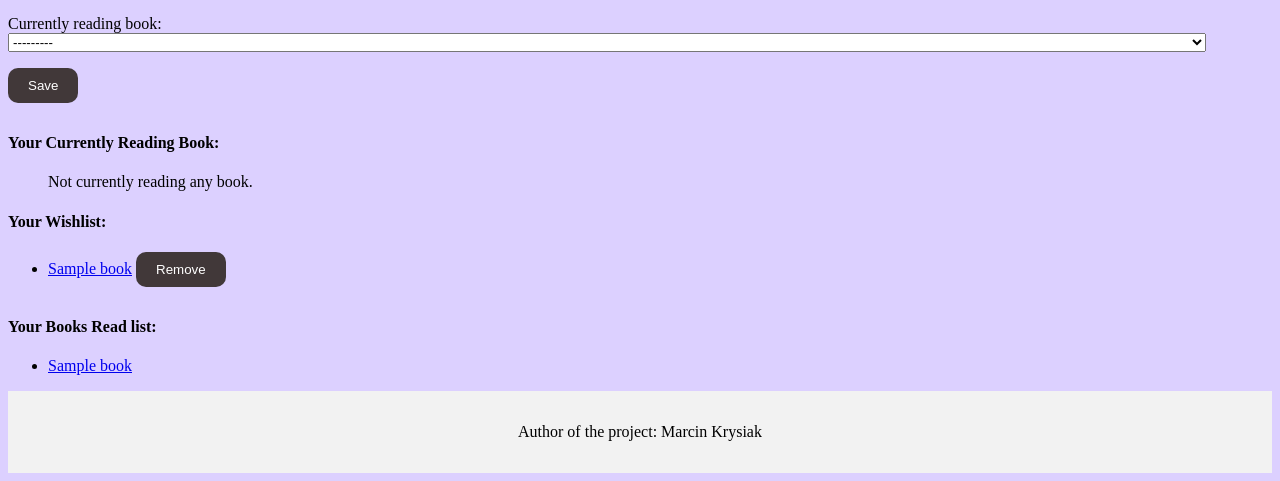
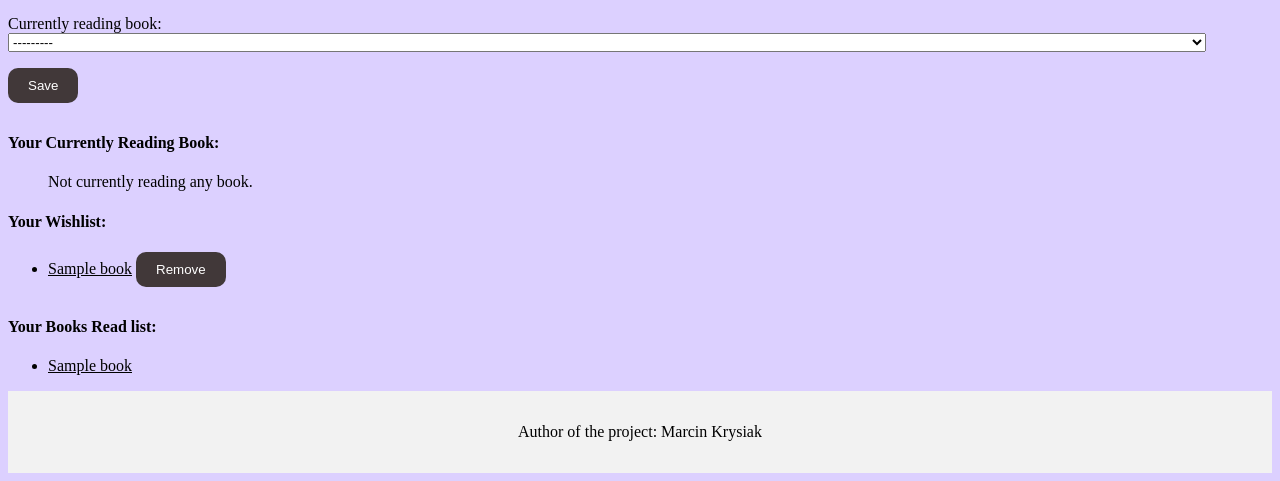
Before and after one commit to marcin-design/Bookstore-Community, a Django app: template bookstore_app/templates/bookstore_app/user_profile.html in a window 1280 px wide. Shown: the part 653-1134 px from the top of the page. Run offline with Django 4.2, Linux system fonts and the light colour scheme; data comes from the database, SQL or seed files in the repository; tables that the repository leaves empty hold one stand-in row (values such as "Sample post"); the template is opened without the code that fills it: values that come from a table or form of the project are taken from there, most other values are stand-ins (such as "Sample title", 1, 10 or a date in 2020); some libraries are stand-ins or nearby versions.

Commit message:
hyperlinks color changed to black

```diff
--- a/bookstore_app/templates/bookstore_app/books_read.html
+++ b/bookstore_app/templates/bookstore_app/books_read.html
@@ -19,7 +19,7 @@
 <ul>
     {% for book in books_in_list %}
     <li>
-        <a href="{% url 'book_details' book.id %}">{{ book.title }}</a>
+        <a href="{% url 'book_details' book.id %}" style="color: black">{{ book.title }}</a>
     </li>
     {% empty %}
         <li>Your list is empty.</li>
--- a/bookstore_app/templates/bookstore_app/friends_list.html
+++ b/bookstore_app/templates/bookstore_app/friends_list.html
@@ -22,7 +22,7 @@
     <ul>
     {% for friend in friends %}
         <li>
-        <a href="{% url 'other_user_profile' friend.user.id %}">{{ friend.user.username }}</a>
+        <a href="{% url 'other_user_profile' friend.user.id %}" style="color: black">{{ friend.user.username }}</a>
       </li>
       </li>
         <form method="post" name="buttons" action="{% url 'remove_friend' friend.id %}">
--- a/bookstore_app/templates/bookstore_app/main.html
+++ b/bookstore_app/templates/bookstore_app/main.html
@@ -12,6 +12,7 @@
         h1 {
             text-align: center;
         }
+
     </style>
 </head>
 <body>
@@ -19,7 +20,7 @@
     <ul>
     {% for book in books %}
         <li>
-            <h3><a href="{% url 'book_details' book.id %}">{{ book.title }}</a></h3>
+            <h3><a href="{% url 'book_details' book.id %}" style="color: black">{{ book.title }}</a></h3>
             <p><strong>Author:</strong> {{ book.author }}</p>
             {% if book.thumbnail %}
                 <img src="{{ book.thumbnail }}" alt="Book Cover">
--- a/bookstore_app/templates/bookstore_app/search_for_book.html
+++ b/bookstore_app/templates/bookstore_app/search_for_book.html
@@ -5,7 +5,7 @@
     <ul>
     {% for book in books %}
         <li>
-            <h3><a href="{% url 'book_details' book.id %}">{{ book.title }}</a></h3>
+            <h3><a href="{% url 'book_details' book.id %}" style="color: black">{{ book.title }}</a></h3>
             <p><strong>Author:</strong> {{ book.author }}</p>
             {% if book.thumbnail %}
                 <img src="{{ book.thumbnail }}" alt="Book Cover">
--- a/bookstore_app/templates/bookstore_app/user_profile.html
+++ b/bookstore_app/templates/bookstore_app/user_profile.html
@@ -56,7 +56,7 @@
 <ul>
     {% for book in books_in_wishlist %}
         <li>
-            <a href="{% url 'book_details' book.id %}">{{ book.title }}</a>
+            <a href="{% url 'book_details' book.id %}" style="color: black">{{ book.title }}</a>
             <form method="post">
                 {% csrf_token %}
                 <input type="hidden" name="book_id" value="{{ book.id }}">
@@ -71,7 +71,7 @@
 <ul>
     {% for book in books_in_list %}
     <li>
-        <a href="{% url 'book_details' book.id %}">{{ book.title }}</a>
+        <a href="{% url 'book_details' book.id %}" style="color: black">{{ book.title }}</a>
     </li>
     {% empty %}
         <li>Your list is empty.</li>
--- a/bookstore_app/templates/bookstore_app/wishlist.html
+++ b/bookstore_app/templates/bookstore_app/wishlist.html
@@ -11,7 +11,7 @@
 <ul>
     {% for book in books_in_wishlist %}
         <li>
-            <a href="{% url 'book_details' book.id %}">{{ book.title }}</a>
+            <a href="{% url 'book_details' book.id %}" style="color: black">{{ book.title }}</a>
             <form method="post" action="{% url 'wishlist' %}">
                 {% csrf_token %}
                 <button type="submit" name="action" value="{{ book.id }}">Remove</button>
```
